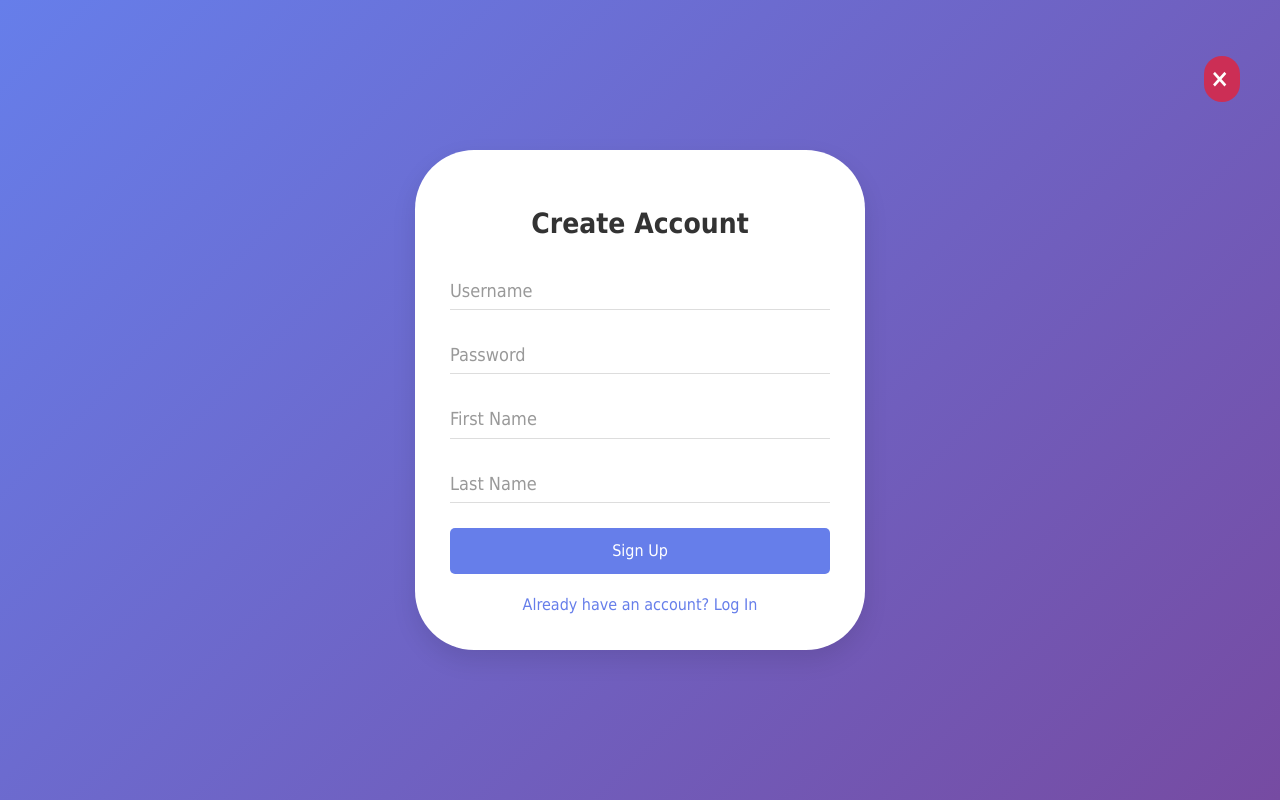
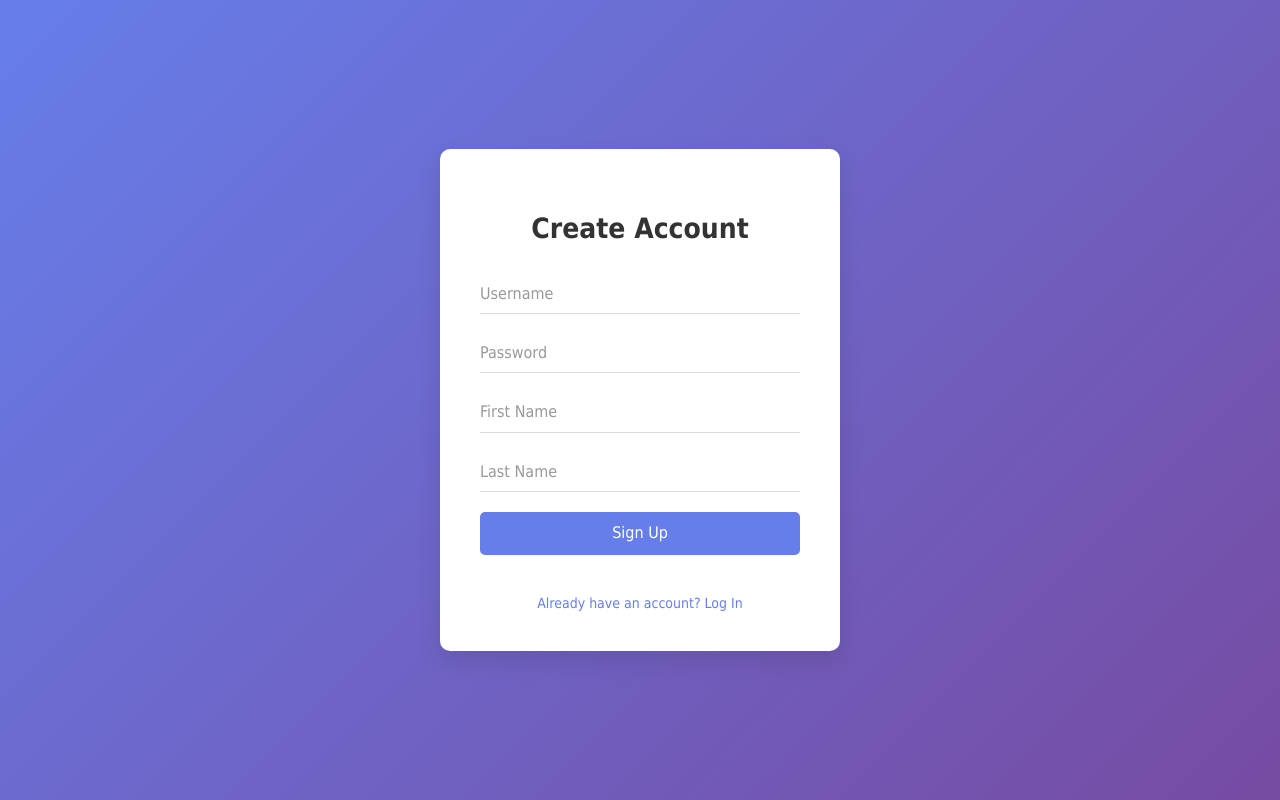
Before and after one commit to mrinalrajl/final_test, a React (Create React App) app in the folder gen-ai/: page /register in a window 1280 px wide. Built offline with nearby package versions, Linux system fonts and the light colour scheme.

Commit message:
MySQL with Login and Register

```diff
--- a/gen-ai/src/page/Dashboard/Dashboard.css
+++ b/gen-ai/src/page/Dashboard/Dashboard.css
@@ -56,12 +56,13 @@
   padding: 10px 20px;
   border-radius: 5px;
   cursor: pointer;
-  transition: background-color 0.3s ease;
+  transition: background-color 0.3s ease-out;
   margin-top: 15px;
 }
 
 .read-more-btn:hover {
-  background-color: #5a6fd6;
+  background-color: #2de7bfb7;
+  color: #1a202c;
 }
 
 .read-more {
@@ -78,7 +79,7 @@
 .news-card {
   cursor: pointer;
   transition: all 0.3s ease;
-  background: rgba(234, 243, 186, 0.788);
+  background: rgba(186, 217, 243, 0.788);
   backdrop-filter: blur(10px);
   -webkit-backdrop-filter: blur(10px);
   border: 1px solid rgba(255, 255, 255, 0.3);
--- a/gen-ai/src/page/Register/Register.js
+++ b/gen-ai/src/page/Register/Register.js
@@ -1,4 +1,4 @@
-import React, { useState } from 'react';
+/*import React, { useState } from 'react';
 import { Link } from 'react-router-dom';
 import SlideNotify from './SlideNotify/SlideNotify';
 
@@ -102,15 +102,15 @@ const styles = {
     alignItems: 'center',
     minHeight: '100vh',
     background: 'linear-gradient(135deg, #667eea 0%, #764ba2 100%)',
-    padding: '30px',
+    padding: '20px',
   },
   card: {
     background: 'white',
-    borderRadius: '3.7rem',
-    padding: '35px',
+    borderRadius: '10px',
+    padding: '40px',
     boxShadow: '0 10px 25px rgba(0,0,0,0.1)',
     width: '100%',
-    maxWidth: '450px',
+    maxWidth: '400px',
   },
   heading: {
     fontSize: '28px',
@@ -122,7 +122,7 @@ const styles = {
   form: {
     display: 'flex',
     flexDirection: 'column',
-    gap: '25px',
+    gap: '20px',
   },
   inputGroup: {
     position: 'relative',
@@ -142,7 +142,7 @@ const styles = {
     position: 'absolute',
     top: '10px',
     left: '0',
-    fontSize: '18px',
+    fontSize: '16px',
     color: '#999',
     pointerEvents: 'none',
     transition: '0.2s ease all',
@@ -151,7 +151,7 @@ const styles = {
     backgroundColor: '#667eea',
     color: 'white',
     border: 'none',
-    padding: '14px',
+    padding: '12px',
     borderRadius: '5px',
     fontSize: '16px',
     cursor: 'pointer',
@@ -159,13 +159,225 @@ const styles = {
   },
   loginLink: {
     display: 'block',
-    marginTop: '22px',
+    marginTop: '20px',
     textAlign: 'center',
     color: '#667eea',
     textDecoration: 'none',
-    fontSize: '16px',
-    transition: 'color 1.2s',
+    fontSize: '14px',
+    transition: 'color 0.2s',
   },
 };
 
+export default RegisterPage;*/
+import React, { useState } from 'react';
+import { Link, useNavigate } from 'react-router-dom';
+import { ToastContainer, toast } from 'react-toastify';
+import 'react-toastify/dist/ReactToastify.css';
+
+const RegisterPage = () => {
+  const [username, setUsername] = useState('');
+  const [password, setPassword] = useState('');
+  const [firstName, setFirstName] = useState('');
+  const [lastName, setLastName] = useState('');
+  const navigate = useNavigate();
+
+  const handleRegister = async () => {
+    if (!username || !password || !firstName || !lastName) {
+      toast.error('All fields are required.', { position: 'top-center' });
+      return;
+    }
+
+    try {
+      const payload = { username, password, firstname: firstName, lastname: lastName };
+      console.log('Sending payload:', payload); // Debugging log
+
+      const response = await fetch('http://localhost:3000/api/register', {
+        method: 'POST',
+        headers: {
+          'Content-Type': 'application/json',
+        },
+        body: JSON.stringify(payload),
+      });
+
+      const responseData = await response.json();
+
+      if (response.ok) {
+        toast.success('Registration successful! Redirecting to login...', { position: 'top-center' });
+        setTimeout(() => navigate('/login'), 2000); // Redirect to login after 2 seconds
+      } else {
+        toast.error(responseData.err || 'Registration failed. Please try again.', { position: 'top-center' });
+      }
+    } catch (error) {
+      console.error('Error during registration:', error);
+      toast.error('Unable to register. Please try again later.', { position: 'top-center' });
+    }
+  };
+
+  const styles = {
+    container: {
+      display: 'flex',
+      justifyContent: 'center',
+      alignItems: 'center',
+      minHeight: '100vh',
+      background: 'linear-gradient(135deg, #667eea 0%, #764ba2 100%)',
+      padding: '20px',
+    },
+    card: {
+      background: 'white',
+      borderRadius: '10px',
+      padding: '40px',
+      boxShadow: '0 10px 25px rgba(0,0,0,0.1)',
+      width: '100%',
+      maxWidth: '400px',
+    },
+    heading: {
+      fontSize: '28px',
+      fontWeight: '600',
+      color: '#333',
+      textAlign: 'center',
+      marginBottom: '30px',
+    },
+    form: {
+      display: 'flex',
+      flexDirection: 'column',
+      gap: '20px',
+    },
+    inputGroup: {
+      position: 'relative',
+    },
+    input: {
+      width: '100%',
+      padding: '10px 0',
+      fontSize: '16px',
+      color: '#333',
+      border: 'none',
+      borderBottom: '1px solid #ddd',
+      outline: 'none',
+      background: 'transparent',
+      transition: 'border-color 0.2s',
+    },
+    label: {
+      position: 'absolute',
+      top: '10px',
+      left: '0',
+      fontSize: '16px',
+      color: '#999',
+      pointerEvents: 'none',
+      transition: '0.2s ease all',
+    },
+    button: {
+      backgroundColor: '#667eea',
+      color: 'white',
+      border: 'none',
+      padding: '12px',
+      borderRadius: '5px',
+      fontSize: '16px',
+      cursor: 'pointer',
+      transition: 'background-color 0.2s',
+    },
+    loginLink: {
+      display: 'block',
+      marginTop: '20px',
+      textAlign: 'center',
+      color: '#667eea',
+      textDecoration: 'none',
+      fontSize: '14px',
+      transition: 'color 0.2s',
+    },
+  };
+
+  return (
+    <div style={styles.container}>
+      <div style={styles.card}>
+        <h2 style={styles.heading}>Create Account</h2>
+        <form style={styles.form} onSubmit={(e) => e.preventDefault()}>
+          <div style={styles.inputGroup}>
+            <input
+              type="text"
+              value={username}
+              onChange={(e) => setUsername(e.target.value)}
+              style={styles.input}
+              required
+            />
+            <label
+              style={{
+                ...styles.label,
+                top: username ? '-20px' : '10px',
+                fontSize: username ? '12px' : '16px',
+                color: username ? '#667eea' : '#999',
+              }}
+            >
+              Username
+            </label>
+          </div>
+          <div style={styles.inputGroup}>
+            <input
+              type="password"
+              value={password}
+              onChange={(e) => setPassword(e.target.value)}
+              style={styles.input}
+              required
+            />
+            <label
+              style={{
+                ...styles.label,
+                top: password ? '-20px' : '10px',
+                fontSize: password ? '12px' : '16px',
+                color: password ? '#667eea' : '#999',
+              }}
+            >
+              Password
+            </label>
+          </div>
+          <div style={styles.inputGroup}>
+            <input
+              type="text"
+              value={firstName}
+              onChange={(e) => setFirstName(e.target.value)}
+              style={styles.input}
+              required
+            />
+            <label
+              style={{
+                ...styles.label,
+                top: firstName ? '-20px' : '10px',
+                fontSize: firstName ? '12px' : '16px',
+                color: firstName ? '#667eea' : '#999',
+              }}
+            >
+              First Name
+            </label>
+          </div>
+          <div style={styles.inputGroup}>
+            <input
+              type="text"
+              value={lastName}
+              onChange={(e) => setLastName(e.target.value)}
+              style={styles.input}
+              required
+            />
+            <label
+              style={{
+                ...styles.label,
+                top: lastName ? '-20px' : '10px',
+                fontSize: lastName ? '12px' : '16px',
+                color: lastName ? '#667eea' : '#999',
+              }}
+            >
+              Last Name
+            </label>
+          </div>
+          <button type="button" onClick={handleRegister} style={styles.button}>
+            Sign Up
+          </button>
+          <ToastContainer />
+        </form>
+        <Link to="/login" style={styles.loginLink}>
+          Already have an account? Log In
+        </Link>
+      </div>
+    </div>
+  );
+};
+
 export default RegisterPage;
```
Also changed, not shown: gen-ai/server.js (+50 -22 lines).
